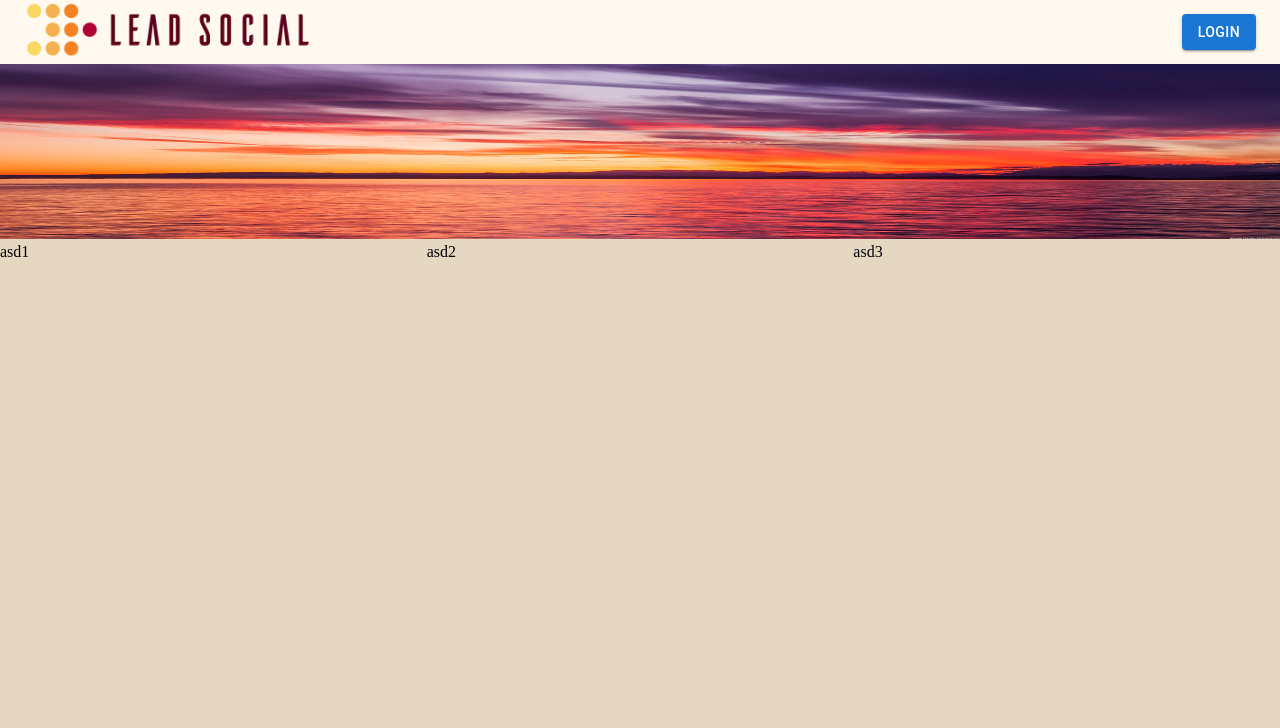
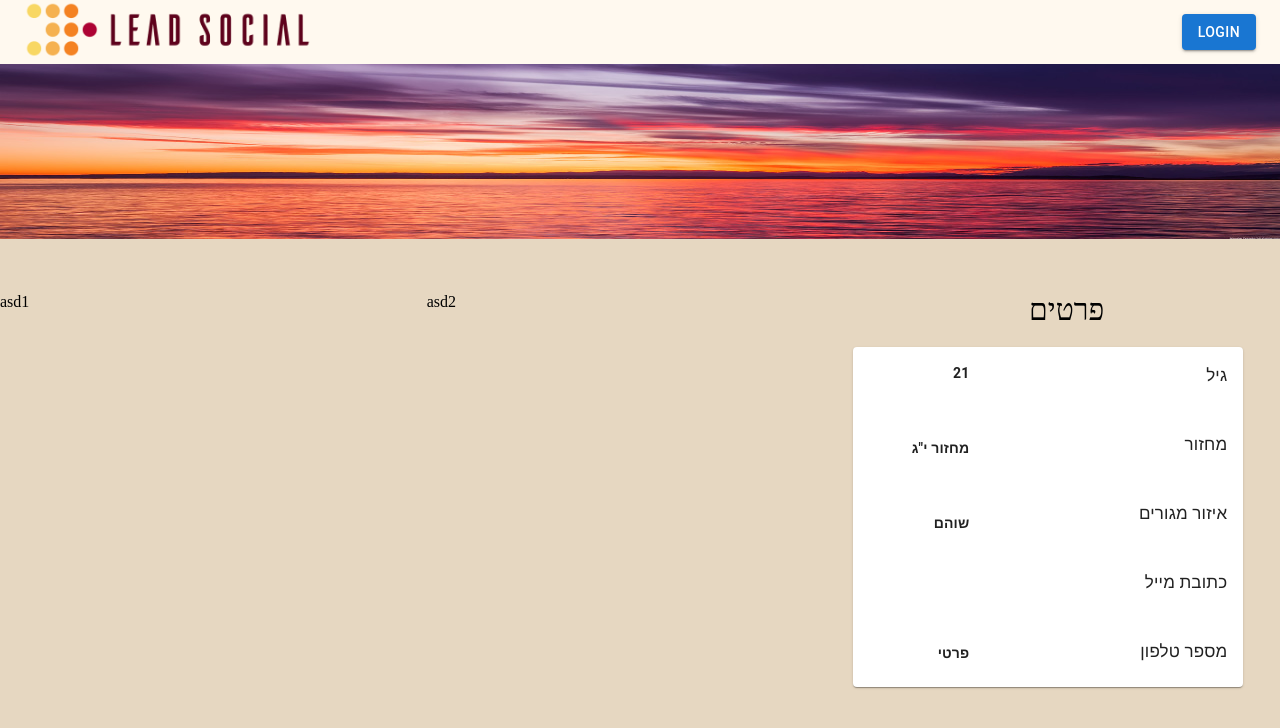
Before and after one commit to stavby/lead-forums-client, a React (Create React App) app: page /profile in a window 1280 px wide. Shown: the top 728 px of the page. Built offline with nearby package versions, Linux system fonts and the light colour scheme.

Commit message:
added bio to profile

```diff
--- a/src/components/Profile.tsx
+++ b/src/components/Profile.tsx
@@ -1,5 +1,6 @@
 import React, { useContext } from 'react';
 import { UserContext } from '../providers/UserProvider';
+import ProfileBioCard from './ProfileBioCard';
 
 const Profile = () => {
   const { user, setUser } = useContext(UserContext);
@@ -8,7 +9,7 @@ const Profile = () => {
     <>
       <img
         src='/resources/subjeect.jpg'
-        style={{ width: '100%', height: 175 }}
+        style={{ width: '100%', height: 175, marginBottom: 50 }}
       ></img>
       <div
         style={{
@@ -19,9 +20,14 @@ const Profile = () => {
           width: '100%',
         }}
       >
-        <div style={{ flex: '33.3%'}}> asd1 </div>
-        <div style={{ flex: '33.3%'}}> asd2 </div>
-        <div style={{ flex: '33.3%'}}> asd3 </div>
+        <div style={{ flex: '33.3%' }}> asd1 </div>
+        <div style={{ flex: '33.3%' }}> asd2 </div>
+        <div style={{ flex: '33.3%' }}>
+          {' '}
+          <div style={{ textAlign: 'center', fontSize: 30 ,marginBottom: 20 }}>
+            פרטים
+          </div> <ProfileBioCard />{' '}
+        </div>
       </div>
     </>
   );
--- /dev/null
+++ b/src/components/ProfileBioCard.tsx
@@ -0,0 +1,81 @@
+import Card from '@mui/material/Card';
+import CardContent from '@mui/material/CardContent';
+import Typography from '@mui/material/Typography';
+import * as React from 'react';
+import { useContext } from 'react';
+import { UserContext } from '../providers/UserProvider';
+
+const infoStyle = {
+  fontSize: 17,
+};
+
+const infoValueStyle = {
+  fontSize: 14,
+  overflow: 'hidden',
+  textOverflow: 'ellipsis',
+  whiteSpace: 'nowrap',
+  fontWeight: 'bold'
+};
+const ProfileBioCard = () => {
+  const { user, setUser } = useContext(UserContext);
+
+  return (
+    <Card sx={{ minWidth: 275, direction: 'rtl', width: 390}}>
+      <CardContent sx={{ display: 'flex', justifyContent: 'space-between' }}>
+        <div
+          style={{
+            height: 300,
+            display: 'flex',
+            flexDirection: 'column',
+            fontSize: 20,
+            justifyContent: 'space-between',
+          }}
+        >
+          <Typography style={infoStyle} variant='body2'>
+            גיל
+          </Typography>
+          <Typography style={infoStyle} variant='body2'>
+            מחזור
+          </Typography>
+          <Typography style={infoStyle} variant='body2'>
+            איזור מגורים
+          </Typography>
+          <Typography style={infoStyle} variant='body2'>
+            כתובת מייל
+          </Typography>
+          <Typography style={infoStyle} variant='body2'>
+            מספר טלפון
+          </Typography>
+        </div>
+        <div
+          style={{
+            height: 300,
+            width: 100,
+            display: 'flex',
+            flexDirection: 'column',
+            fontSize: 20,
+            justifyContent: 'space-between',
+          }}
+        >
+          <Typography sx={infoValueStyle} variant='body2'>
+            21
+          </Typography>
+          <Typography sx={infoValueStyle} variant='body2'>
+            מחזור י"ג
+          </Typography>
+          <Typography sx={infoValueStyle} variant='body2'>
+            שוהם
+          </Typography>
+          <Typography sx={infoValueStyle} variant='body2'>
+            {user?.nativeUser?.email}
+          </Typography>
+          <Typography sx={infoValueStyle} variant='body2'>
+            פרטי
+          </Typography>
+        </div>
+      </CardContent>
+    </Card>
+  );
+};
+
+export default ProfileBioCard;
```
